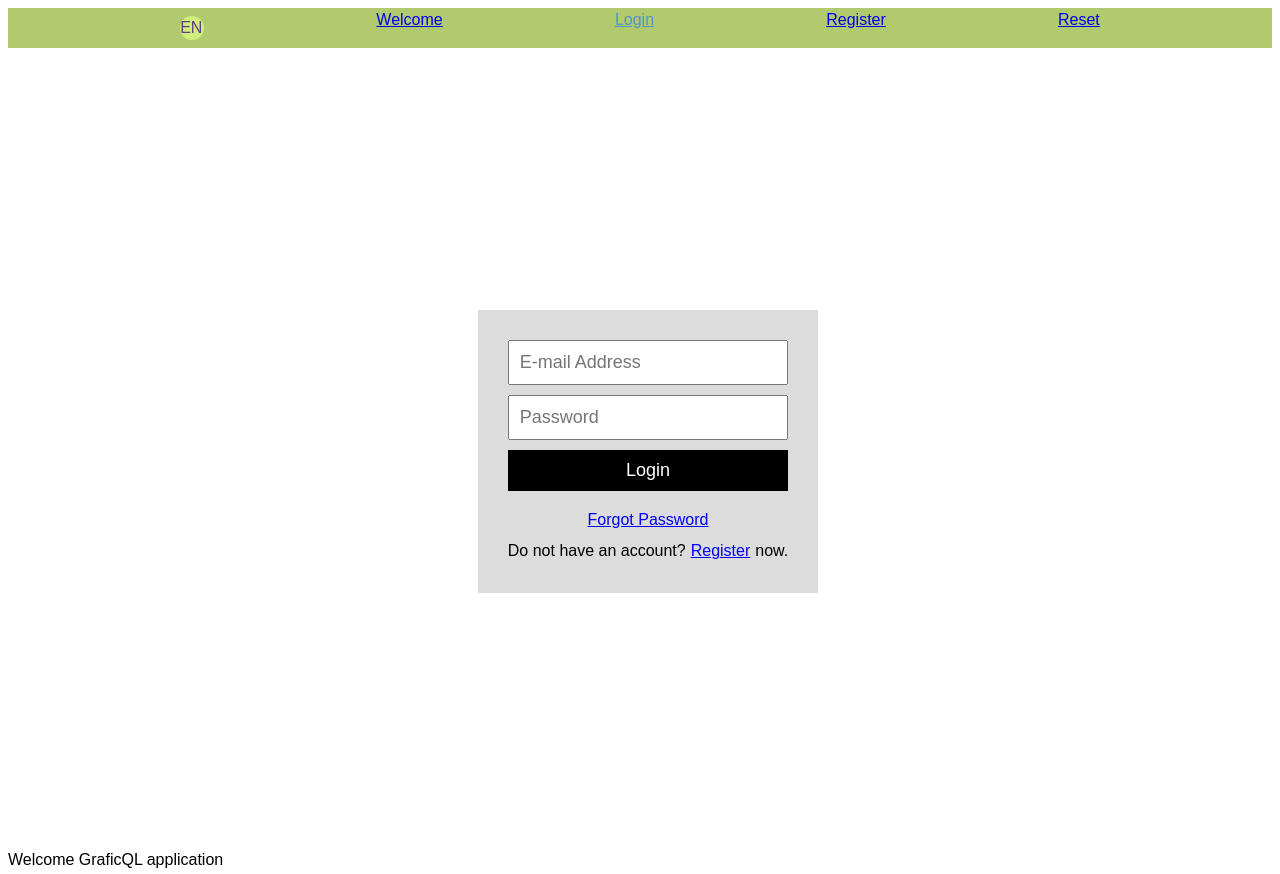
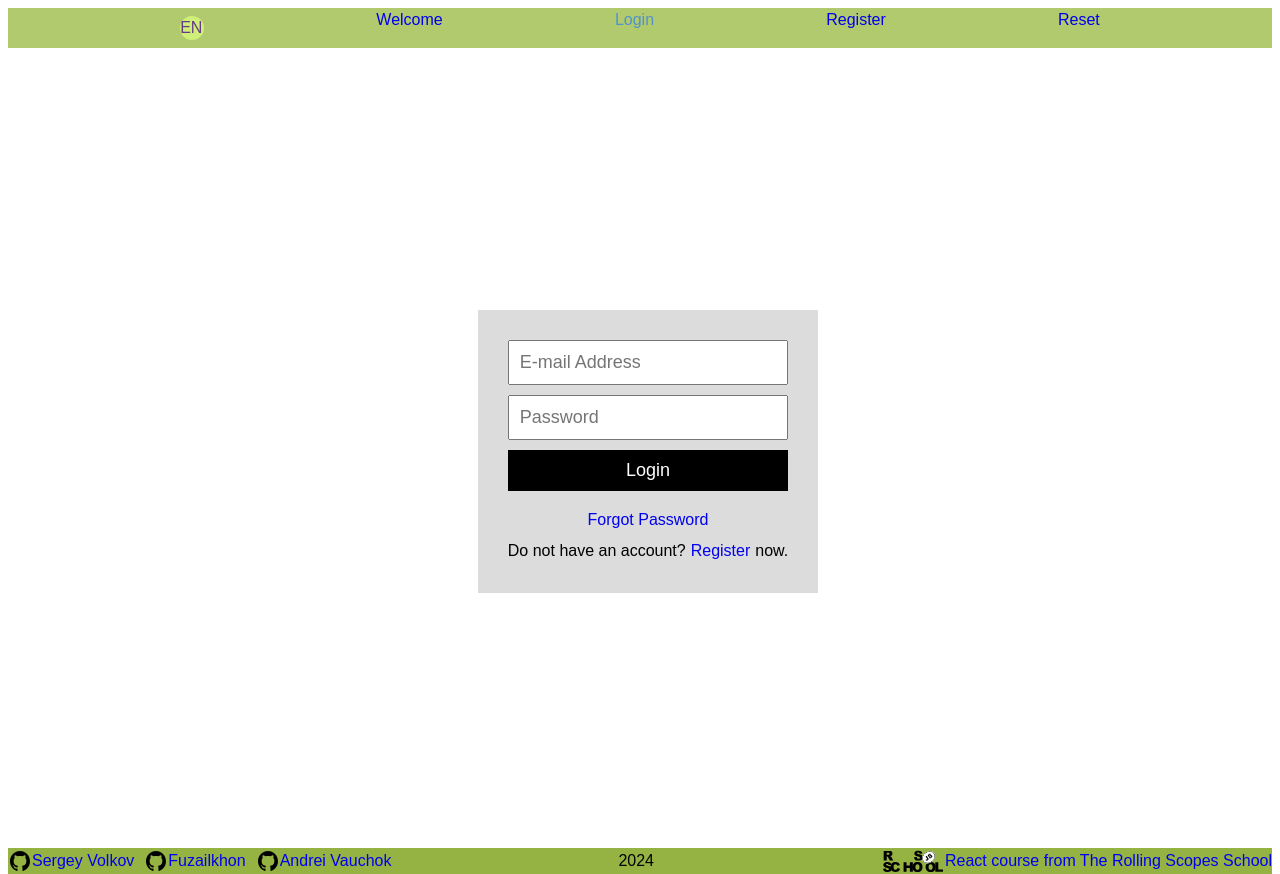
Before and after one commit to AndreiVauchok2211/grafiql-app, a React (Vite) app: page /login in a window 1280 px wide. Built offline with nearby package versions, Linux system fonts and the light colour scheme; no server answers; a web font is replaced by a local one.

Commit message:
feat: add links to footer

```diff
--- a/src/components/Footer/Footer.module.scss
+++ b/src/components/Footer/Footer.module.scss
@@ -1,44 +1,43 @@
-.reset {
-  height: 100vh;
-  width: 100vw;
+.footer {
+  height: 60px;
   display: flex;
   align-items: center;
-  justify-content: center;
+  justify-content: space-between;
+  background-color: rgb(149, 179, 66);
+  flex-wrap: wrap;
 }
-.reset__container {
+
+.container__author {
   display: flex;
-  flex-direction: column;
-  text-align: center;
-  background-color: #dcdcdc;
-  padding: 30px;
+  align-items: center;
+  justify-content: space-between;
+  gap: 10px;
 }
-.reset__textBox {
-  padding: 8px;
-  font-size: 18px;
-  margin-bottom: 10px;
+
+.container__course {
+  display: flex;
+  align-items: center;
+  justify-content: space-between;
 }
-.reset__btn {
-  cursor: pointer;
-  padding: 10px;
-  font-size: 18px;
-  margin-bottom: 10px;
-  border: none;
-  color: white;
-  background-color: black;
-  transition: all 0.3s;
+
+.container__footer_year {
+  font-size: 16px;
 }
-.reset__btn:hover {
-  opacity: 0.7;
-  transition: all 0.3s;
+
+.footer__year {
+  margin: 0 2px;
 }
-.reset div {
-  margin-top: 7px;
+
+.footer_rs {
+  width: 60px;
 }
-.reset_link {
-  margin: 0px 5px;
-  transition: all 0.3s;
+
+.footer__img {
+  margin: 2px;
 }
-.reset_link:hover {
-  opacity: 0.7;
-  transition: all 0.3s;
+
+.footer__link {
+  display: flex;
+  align-items: center;
+  justify-content: space-between;
 }
--- a/src/components/Footer/Footer.tsx
+++ b/src/components/Footer/Footer.tsx
@@ -1,3 +1,4 @@
+import { clsx } from '../../utils/clsx';
 import styles from './Footer.module.scss';
 
 interface FooterPageProps {
@@ -6,8 +7,52 @@ interface FooterPageProps {
 
 export function Footer({ translate }: FooterPageProps) {
   return (
-    <footer className={styles.welcome_title}>
-      {translate('welcome_title')}
+    <footer className={styles.footer}>
+      <div className={styles.container__author}>
+        <a
+          className={styles.footer__link}
+          href="https://github.com/SergeyVolkov03"
+        >
+          <img
+            className={styles.footer__img}
+            src="../../../public/github-142-svgrepo-com.svg"
+            alt="photo author"
+          />
+          Sergey Volkov
+        </a>
+        <a className={styles.footer__link} href="https://github.com/Fuzailkhon">
+          <img
+            className={styles.footer__img}
+            src="../../../public/github-142-svgrepo-com.svg"
+            alt="photo author"
+          />
+          Fuzailkhon
+        </a>
+        <a
+          className={styles.footer__link}
+          href="https://github.com/AndreiVauchok2211"
+        >
+          <img
+            className={styles.footer__img}
+            src="../../../public/github-142-svgrepo-com.svg"
+            alt="photo author"
+          />
+          Andrei Vauchok
+        </a>
+      </div>
+      <div className={styles.container__footer_year}>
+        <p className={styles.footer__year}>2024</p>
+      </div>
+      <div className={styles.container__course}>
+        <a className={styles.footer__link} href="https://rs.school/react/">
+          <img
+            className={clsx(styles.footer_rs, styles.footer__img)}
+            src="../../../public/rs_school_js.svg"
+            alt="photo author"
+          />
+          {translate('footer_course')}
+        </a>
+      </div>
     </footer>
   );
 }
--- a/src/index.scss
+++ b/src/index.scss
@@ -20,3 +20,7 @@ ul {
   padding: 0;
   margin: 0;
 }
+
+a {
+  text-decoration: none;
+}
--- a/src/internatianalization/en.json
+++ b/src/internatianalization/en.json
@@ -6,5 +6,6 @@
   "login": "Login",
   "register": "Register",
   "reset": "Reset",
-  "logout": "Logout"
+  "logout": "Logout",
+  "footer_course": "React course from The Rolling Scopes School"
 }
--- a/src/internatianalization/ru.json
+++ b/src/internatianalization/ru.json
@@ -1,10 +1,11 @@
 {
   "welcome": "Главная",
-  "welcome_title": "Welcome GraficQL application",
+  "welcome_title": "Добро пожаловать в приложение GraficQL",
   "graphi": "Графы",
   "graphi_title": "Страница GraphiQL",
   "login": "Вход",
   "register": "Регистрация",
   "reset": "Сброс",
-  "logout": "Выход"
+  "logout": "Выход",
+  "footer_course": "Курс по React от  The Rolling Scopes School"
 }
```
Also changed, not shown: public/github-142-svgrepo-com.svg (added), public/rs_school_js.svg (added).
